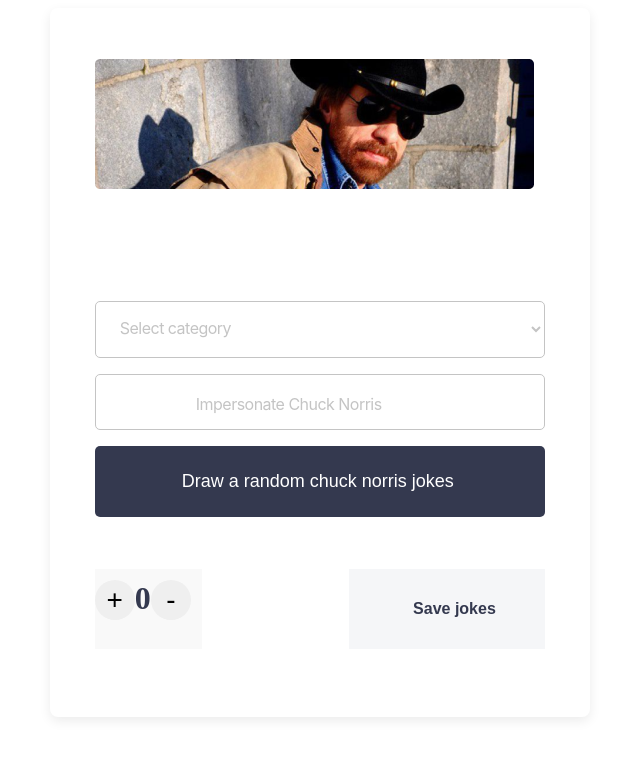
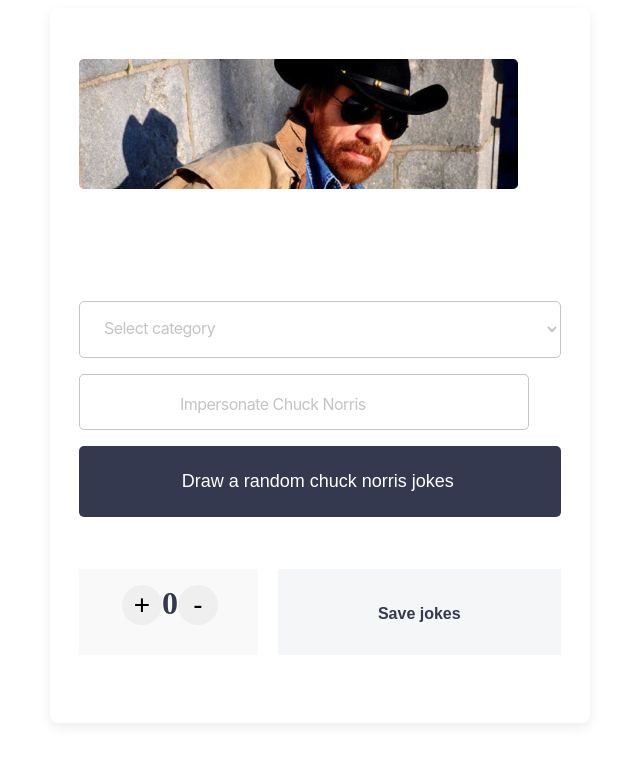
Before and after one commit to Ny-Rianala/chuck-norris-jokes, a React (Create React App) app: page / in a window 1280 px wide. Shown: the top 764 px of the page, without its empty margins (358-998 px from the left). Built offline with nearby package versions, Linux system fonts and the light colour scheme; no server answers.

Commit message:
adds some styles to buttons

```diff
--- a/src/index.css
+++ b/src/index.css
@@ -156,4 +156,17 @@
     padding-bottom: 12px;
     padding-right: 100px;
   }
+  .saveButton {
+    padding-top: 16px;
+    padding-left: 100px;
+    padding-bottom: 12px;
+    padding-right: 100px;
+  }
+  .counterButton {
+    padding-top: 16px;
+    padding-left: 43px;
+    padding-bottom: 12px;
+    padding-right: 40px;
+    margin-right: 20px;
+  }
 }
```
